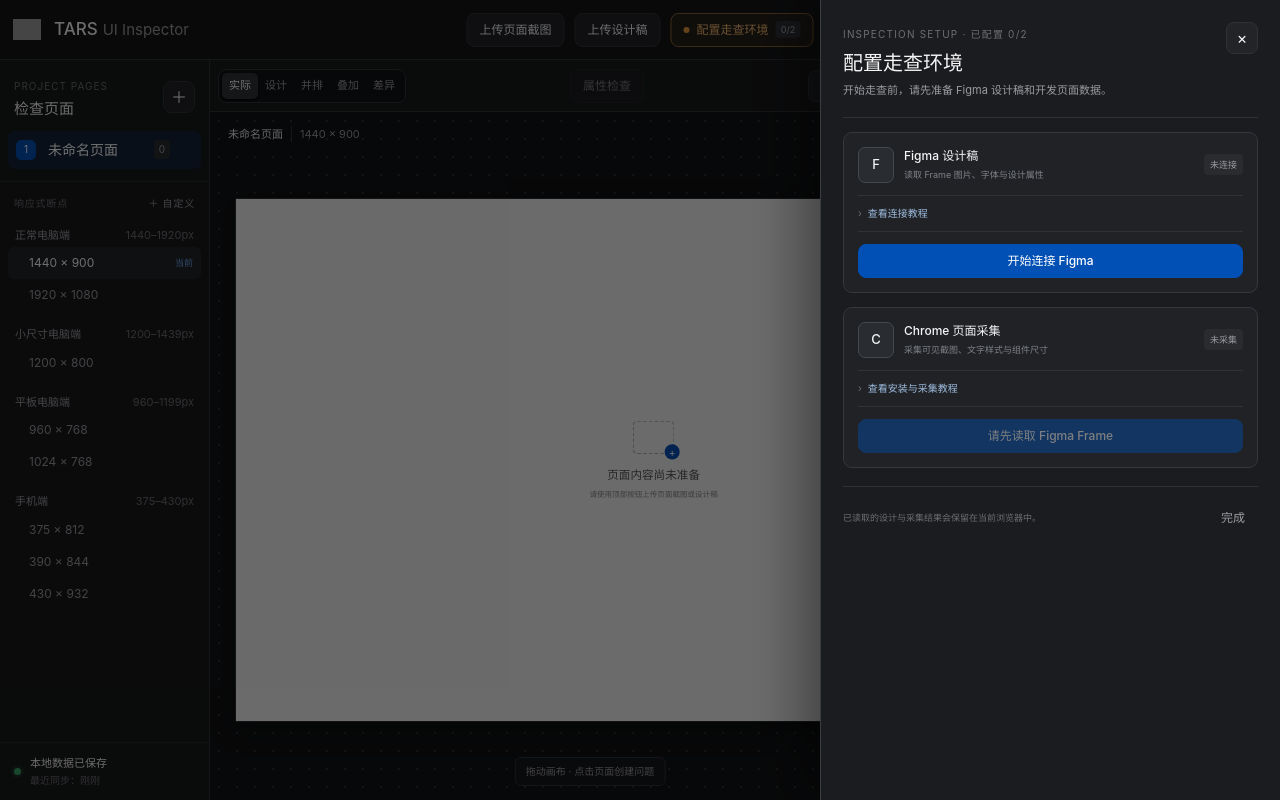
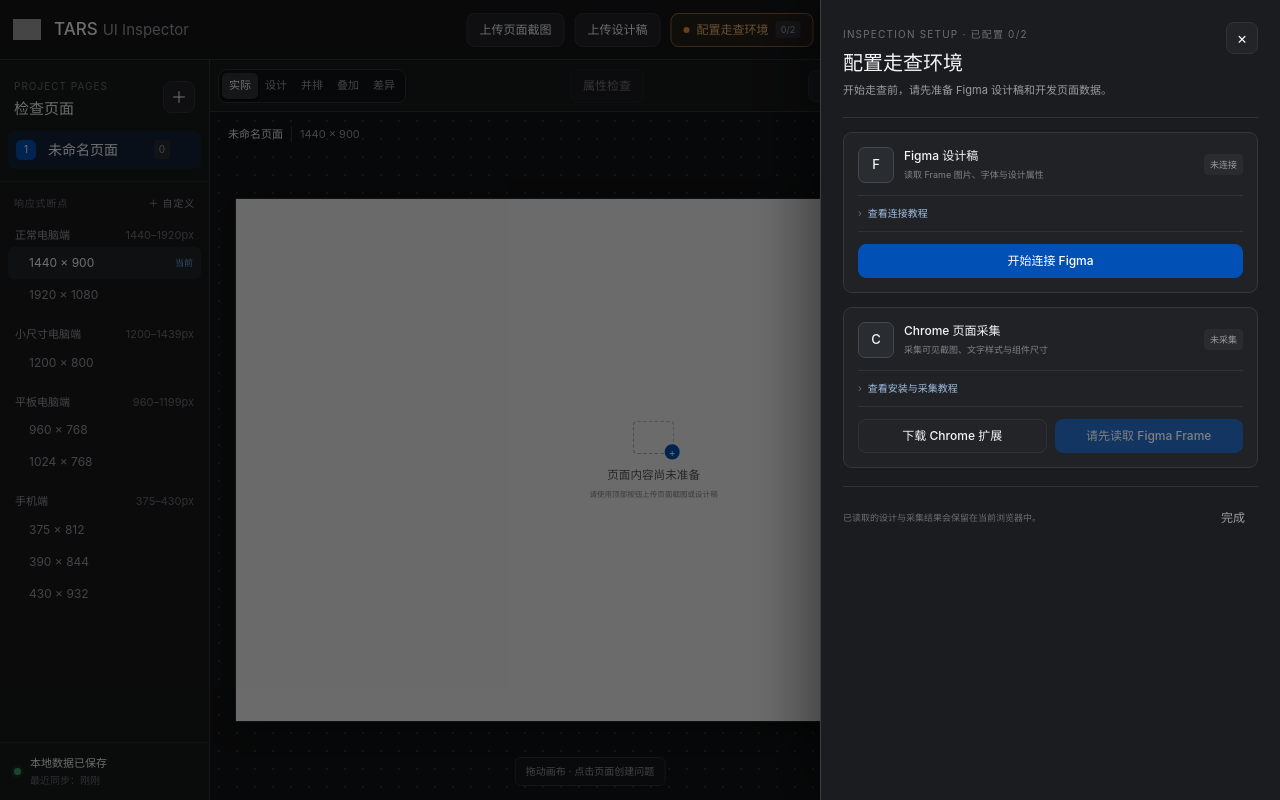
Before and after one commit to selvinyang/tars-ui-inspector, a Next.js app: page / in a window 1280 px wide. Both pictures are taken after a click on the button "开始走查前，请先配置设计稿和开发页面". Built offline with nearby package versions, Linux system fonts and the light colour scheme; grey boxes are pictures that could not be loaded.

Commit message:
Add Chrome extension download

```diff
--- a/app/integration.css
+++ b/app/integration.css
@@ -38,6 +38,9 @@
 .integration-card li b{display:block;margin-bottom:1px;color:#d8d8db;font-size:10px;font-weight:500}
 .integration-card code{padding:1px 4px;border-radius:3px;background:#17181a;color:#b9c8d9;font-size:9px}
 .integration-card>.button{width:100%}
+.integration-card-actions{display:grid;grid-template-columns:1fr 1fr;gap:8px}
+.integration-card-actions .button{width:100%}
+.download-extension{display:flex;align-items:center;justify-content:center;text-decoration:none}
 .integration-panel>footer{display:flex;align-items:center;justify-content:space-between;margin-top:18px;padding-top:14px;border-top:1px solid #303236}
 .integration-panel>footer span{color:#6e6e73;font-size:9px}
 @media(max-width:1120px){.topbar-actions{display:none}}
--- a/app/workspace.tsx
+++ b/app/workspace.tsx
@@ -119,8 +119,8 @@ function IntegrationCenter({ staticHosting, figmaReady, collectorReady, canColle
       <Button variant="primary" disabled={staticHosting} onClick={onFigma}>{figmaReady ? "管理 Figma 设计稿" : "开始连接 Figma"}</Button>
     </section>
     <section className="integration-card"><div className="integration-card-head"><span className="integration-icon">C</span><div><b>Chrome 页面采集</b><small>采集可见截图、文字样式与组件尺寸</small></div><em className={collectorReady ? "is-ready" : ""}>{collectorReady ? "已采集" : staticHosting ? "需本地版" : "未采集"}</em></div>
-      <details><summary>查看安装与采集教程</summary><ol><li><span>1</span><p><b>加载扩展</b>打开 <code>chrome://extensions</code>，开启开发者模式并加载项目中的 <code>chrome-extension</code> 文件夹。</p></li><li><span>2</span><p><b>启动本地服务</b>运行项目后，确认 Inspector 使用 3000 端口、采集服务使用 3001 端口。</p></li><li><span>3</span><p><b>复制会话 ID</b>点击下方“开始页面采集”，复制系统生成的会话 ID。</p></li><li><span>4</span><p><b>采集当前网页</b>在待检查网页打开 TARS 扩展，粘贴 ID 并允许本地访问。</p></li><li><span>5</span><p><b>返回完成匹配</b>回到 Inspector 检查连接，截图会进入画布，CSS 属性会自动匹配。</p></li></ol></details>
-      <Button variant="primary" disabled={staticHosting || !canCollect} title={!canCollect ? "请先从 Figma 读取一个 Frame" : undefined} onClick={onCollector}>{collectorReady ? "重新采集页面" : canCollect ? "开始页面采集" : "请先读取 Figma Frame"}</Button>
+      <details><summary>查看安装与采集教程</summary><ol><li><span>1</span><p><b>下载并解压扩展</b>点击下方“下载 Chrome 扩展”，下载完成后解压 ZIP 文件。</p></li><li><span>2</span><p><b>加载扩展</b>打开 <code>chrome://extensions</code>，开启开发者模式，点击“加载已解压的扩展程序”并选择解压后的文件夹。</p></li><li><span>3</span><p><b>启动本地服务</b>运行本地版后，确认 Inspector 使用 3000 端口、采集服务使用 3001 端口。</p></li><li><span>4</span><p><b>复制会话 ID</b>点击下方“开始页面采集”，复制系统生成的会话 ID。</p></li><li><span>5</span><p><b>采集并完成匹配</b>在待检查网页打开 TARS 扩展完成采集，再返回 Inspector 检查连接。</p></li></ol></details>
+      <div className="integration-card-actions"><a className="button download-extension" href="./tars-ui-inspector-chrome-extension.zip" download>下载 Chrome 扩展</a><Button variant="primary" disabled={staticHosting || !canCollect} title={!canCollect ? "请先从 Figma 读取一个 Frame" : undefined} onClick={onCollector}>{collectorReady ? "重新采集页面" : canCollect ? "开始页面采集" : "请先读取 Figma Frame"}</Button></div>
     </section>
     <footer><span>已读取的设计与采集结果会保留在当前浏览器中。</span><Button variant="ghost" onClick={onClose}>完成</Button></footer>
   </aside></div>;
```
Also changed, not shown: 1 other file (tests, documents, lock files or other folders).
